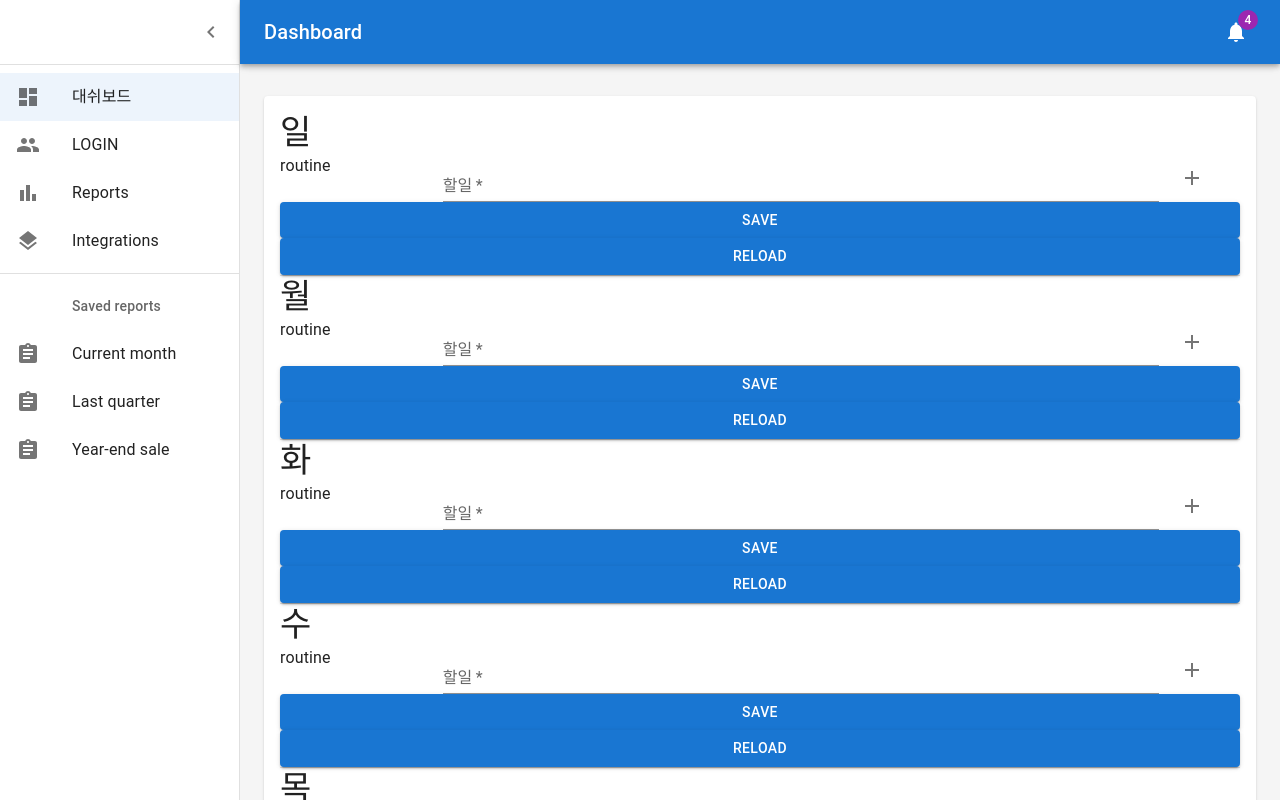
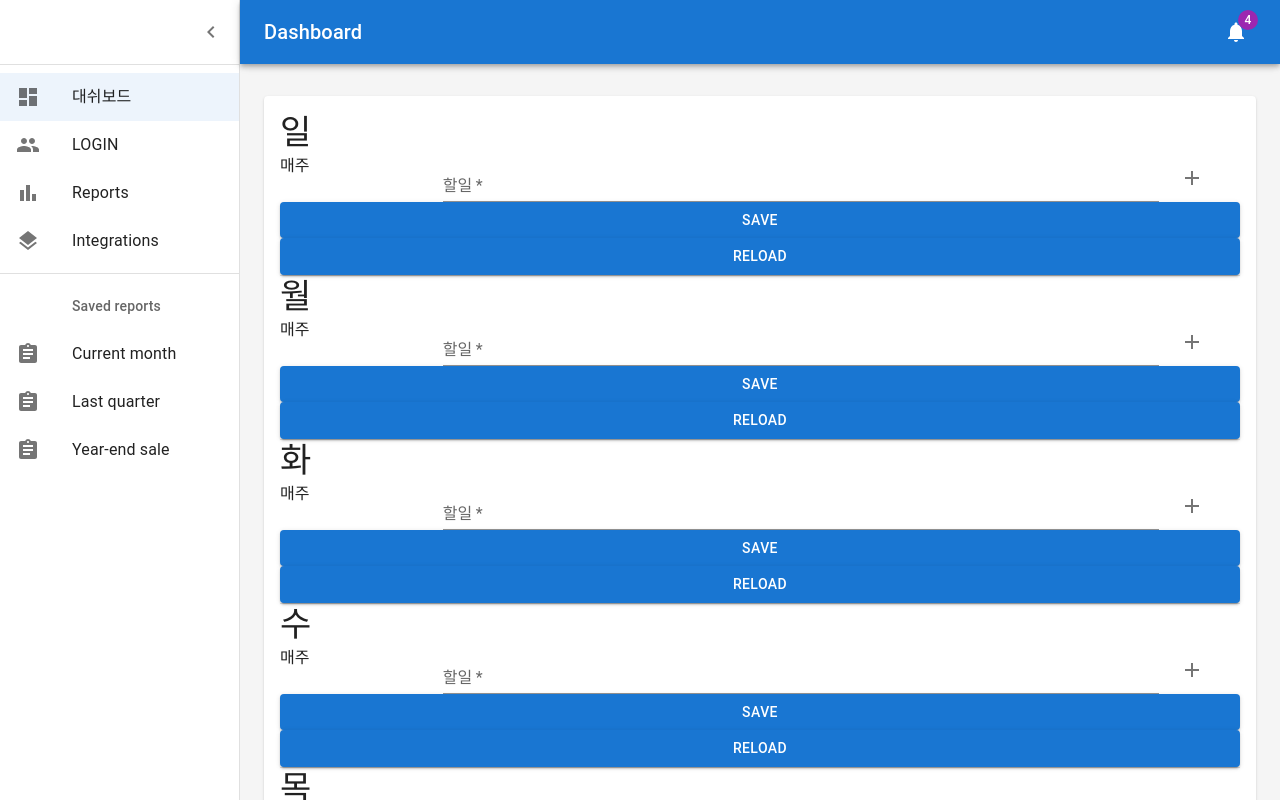
Before and after one commit to nacamp/js-react-works, a React (Create React App) app: page /routine in a window 1280 px wide. Built offline with nearby package versions, Linux system fonts and the light colour scheme.

Commit message:
[refactor]속성값 변경

```diff
--- a/src/components/RoutineTodo.tsx
+++ b/src/components/RoutineTodo.tsx
@@ -20,19 +20,19 @@ function RoutineTodo() {
 
     return (
         <>
-            <TodoTemplate id={0} name='일' onGet={useGetRoutine} onPut={usePutRoutine} onPost={usePostRoutine} showLabel={false}><RoutineTitle name='일' /></TodoTemplate>
+            <TodoTemplate id={0} name='일' onGet={useGetRoutine} onPut={usePutRoutine} onPost={usePostRoutine} routineLabel='매주'><RoutineTitle name='일' /></TodoTemplate>
             <Divider/>
-            <TodoTemplate id={1} name='월' onGet={useGetRoutine} onPut={usePutRoutine} onPost={usePostRoutine} showLabel={false}><RoutineTitle name='월' /></TodoTemplate>
+            <TodoTemplate id={1} name='월' onGet={useGetRoutine} onPut={usePutRoutine} onPost={usePostRoutine} routineLabel='매주'><RoutineTitle name='월' /></TodoTemplate>
             <Divider/>
-            <TodoTemplate id={2} name='화' onGet={useGetRoutine} onPut={usePutRoutine} onPost={usePostRoutine} showLabel={false}><RoutineTitle name='화' /></TodoTemplate>
+            <TodoTemplate id={2} name='화' onGet={useGetRoutine} onPut={usePutRoutine} onPost={usePostRoutine} routineLabel='매주'><RoutineTitle name='화' /></TodoTemplate>
             <Divider/>
-            <TodoTemplate id={3} name='수' onGet={useGetRoutine} onPut={usePutRoutine} onPost={usePostRoutine} showLabel={false}><RoutineTitle name='수' /></TodoTemplate>
+            <TodoTemplate id={3} name='수' onGet={useGetRoutine} onPut={usePutRoutine} onPost={usePostRoutine} routineLabel='매주'><RoutineTitle name='수' /></TodoTemplate>
             <Divider/>
-            <TodoTemplate id={4} name='목' onGet={useGetRoutine} onPut={usePutRoutine} onPost={usePostRoutine} showLabel={false}><RoutineTitle name='목' /></TodoTemplate>
+            <TodoTemplate id={4} name='목' onGet={useGetRoutine} onPut={usePutRoutine} onPost={usePostRoutine} routineLabel='매주'><RoutineTitle name='목' /></TodoTemplate>
             <Divider/>
-            <TodoTemplate id={5} name='금' onGet={useGetRoutine} onPut={usePutRoutine} onPost={usePostRoutine} showLabel={false}><RoutineTitle name='금' /></TodoTemplate>
+            <TodoTemplate id={5} name='금' onGet={useGetRoutine} onPut={usePutRoutine} onPost={usePostRoutine} routineLabel='매주'><RoutineTitle name='금' /></TodoTemplate>
             <Divider/>
-            <TodoTemplate id={6} name='토' onGet={useGetRoutine} onPut={usePutRoutine} onPost={usePostRoutine} showLabel={false}><RoutineTitle name='토' /></TodoTemplate>
+            <TodoTemplate id={6} name='토' onGet={useGetRoutine} onPut={usePutRoutine} onPost={usePostRoutine} routineLabel='매주'><RoutineTitle name='토' /></TodoTemplate>
         </>
     )
 
--- a/src/components/TodoTemplate.tsx
+++ b/src/components/TodoTemplate.tsx
@@ -47,13 +47,15 @@ interface ITodo {
 
 type ITodoCreate = {
     onTodoCreate: (todo: ITodo) => void;
-    showLabel?: boolean;
+    // showLabel?: boolean;
+    // defaultLabel?: string;
+    routineLabel?: string;
 }
 
 // TODO: 항목이 하나도 없이 저장시 key에러가 난다. 나중에 수정필요
-function TodoCreate({ showLabel, onTodoCreate }: ITodoCreate) {
+function TodoCreate({ onTodoCreate, routineLabel }: ITodoCreate) {
     const [text, setText] = useState('');
-    const [label, setLabel] = React.useState('오늘');
+    const [label, setLabel] = React.useState(!!routineLabel?routineLabel:'오늘');
 
     function handleAdd(event: any) {
         if (text.trim() === '') {
@@ -81,19 +83,19 @@ function TodoCreate({ showLabel, onTodoCreate }: ITodoCreate) {
             <Grid container spacing={2}>
 
                 <Grid item xs={2}>
-                    {!!showLabel &&
+                    {!routineLabel &&
                         <Select
                             value={label}
                             label="분류"
                             onChange={handleLabel}
                         >
                             <MenuItem value={'오늘'}>오늘</MenuItem>
-                            <MenuItem value={'주'}>주</MenuItem>
-                            <MenuItem value={'달'}>달</MenuItem>
+                            <MenuItem value={'매주'}>매주</MenuItem>
+                            <MenuItem value={'매달'}>매달</MenuItem>
                         </Select>
                     }
-                    {!showLabel &&
-                        <span>routine</span>
+                    {!!routineLabel &&
+                        <span>{routineLabel}</span>
                     }
                 </Grid>
 
@@ -131,7 +133,7 @@ interface ITodoTemplate {
     onGet: (id: any) => void;
     onPut: (id: any, payload: any) => void;
     onPost: (payload: any) => void;
-    showLabel?: boolean
+    routineLabel?: string
 }
 
 function TodoTemplate(props: ITodoTemplate) {
@@ -259,7 +261,7 @@ function TodoTemplate(props: ITodoTemplate) {
                 <TableBody>
                     {todoList.map((row) => (
                         <TableRow key={row.id}>
-                            <TableCell><FormControlLabel value={row.id} control={<Checkbox onClick={(e: any) => handleDoneClick(e, row.id)} />} label={row.text} /> {props.showLabel && <Chip label={row.label} />} </TableCell>
+                            <TableCell><FormControlLabel value={row.id} control={<Checkbox onClick={(e: any) => handleDoneClick(e, row.id)} />} label={row.text} /> {!props.routineLabel && <Chip label={row.label} />} </TableCell>
                             <TableCell align="right" >
                                 <IconButton value={row.id} size='small' onClick={() => handleDelete(row.id)}>
                                     <DeleteIcon />
@@ -269,7 +271,7 @@ function TodoTemplate(props: ITodoTemplate) {
                     ))}
                 </TableBody>
             </Table>
-            <TodoCreate onTodoCreate={handleTodoCreate} showLabel={props.showLabel} />
+            <TodoCreate onTodoCreate={handleTodoCreate} routineLabel={props.routineLabel}/>
             <Button variant="contained" onClick={(e) => handleSave(e, "clicked")}>save</Button>
             <Button variant="contained" onClick={(e) => handleReload(e, "clicked")}>reload</Button>
             <Fallback open={fallback} />
@@ -284,7 +286,7 @@ interface IDefaultTodoTemplate {
 
 function DefaultTodoTemplate(props: IDefaultTodoTemplate) {
     return (
-        <TodoTemplate id={props.id} onGet={useGetTodo} onPut={usePutTodo} onPost={usePostTodo} showLabel={true}> <TodoTitle id={props.id} /></TodoTemplate>
+        <TodoTemplate id={props.id} onGet={useGetTodo} onPut={usePutTodo} onPost={usePostTodo} > <TodoTitle id={props.id} /></TodoTemplate>
     )
 }
 
```
